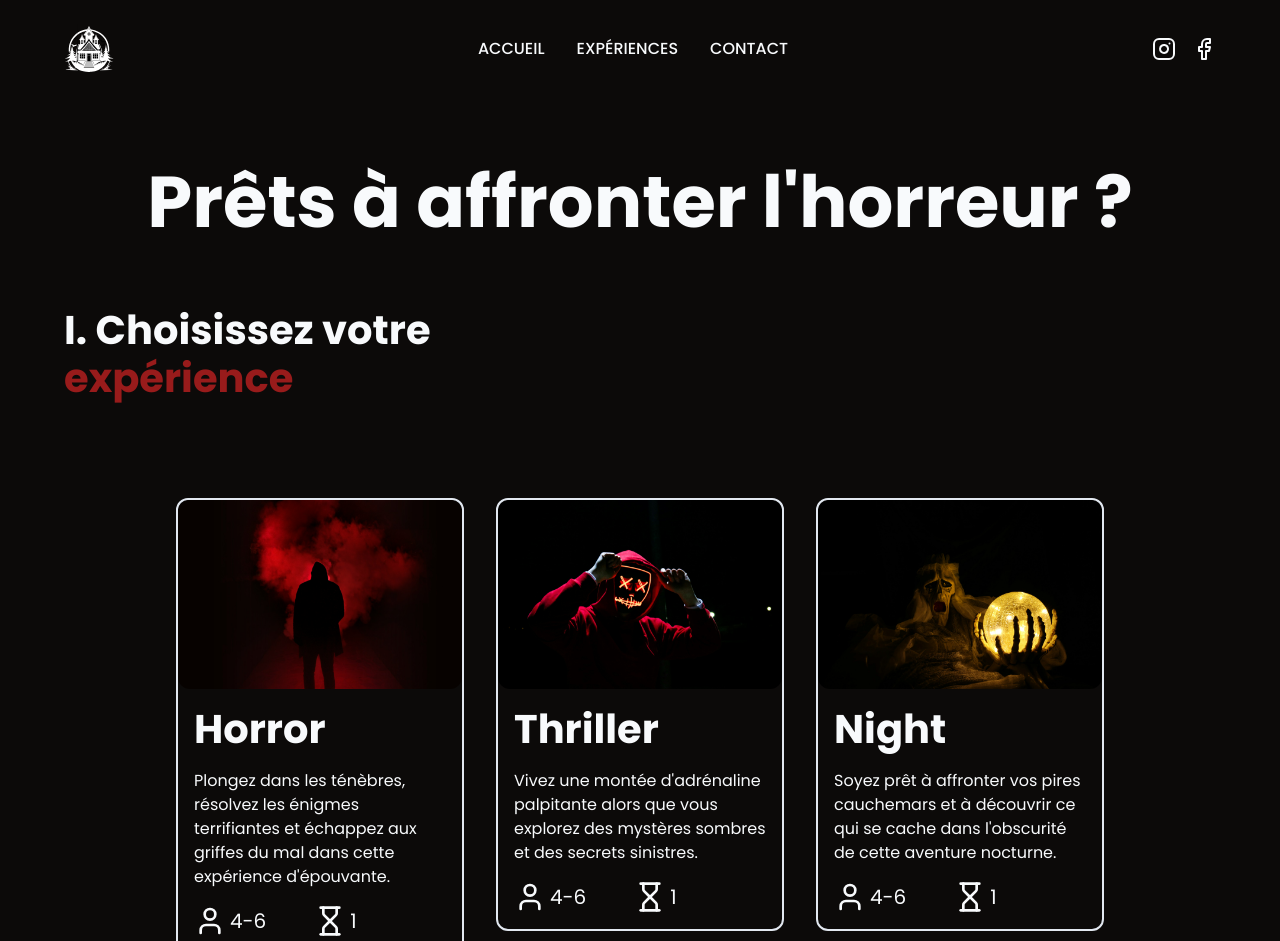
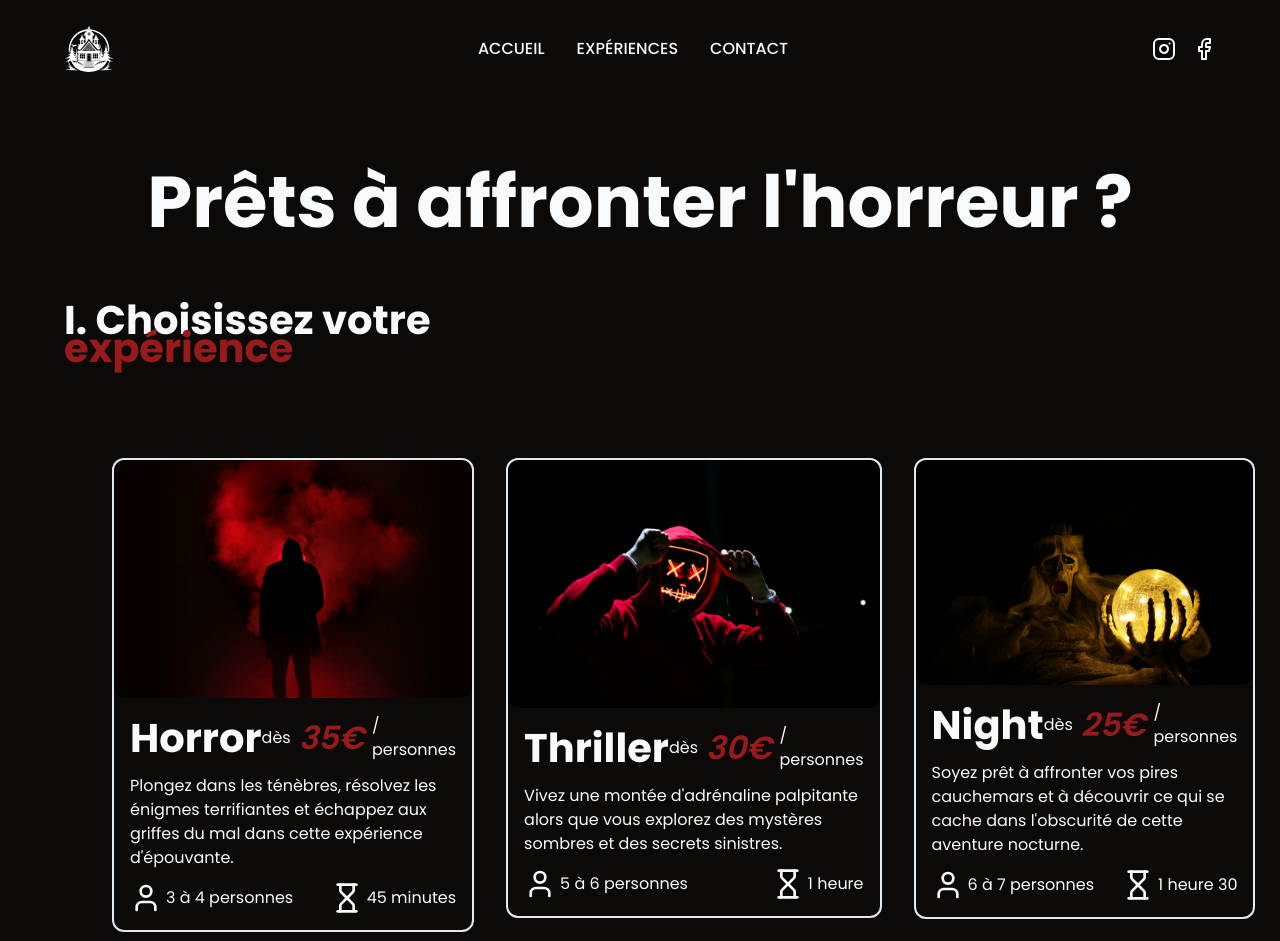
Before and after one commit to SebastienLaurentt/Escape-Game, a Next.js app: page /experiences in a window 1280 px wide. Shown: the top 941 px of the page. Built offline with nearby package versions, Linux system fonts and the light colour scheme.

Commit message:
update content and css (reset price props)

```diff
--- a/app/experiences/page.tsx
+++ b/app/experiences/page.tsx
@@ -26,16 +26,16 @@ const Experiences = () => {
           title="I. Choisissez votre"
           titleHighlight="expérience"
         />
-        <ul className="flex flex-col gap-y-8 lg:flex-row lg:gap-x-8 xl:px-28">
+        <ul className="flex flex-col gap-y-8 lg:flex-row lg:gap-x-8 xl:px-12">
           <li>
             <ExperienceLongerCard
               src={HorrorImg}
               alt="Logo de l'expérience Horror"
               name="Horror"
+              price="35€"
               description="Plongez dans les ténèbres, résolvez les énigmes terrifiantes et échappez aux griffes du mal dans cette expérience d'épouvante."
-              peopleNumber="4-6"
-              duration="1"
-              price="40"
+              peopleNumber="3 à 4 personnes"
+              duration="45 minutes"
               isSelected={selectedCard === "Horror"}
               onClick={() => handleCardClick("Horror")}
             />
@@ -45,10 +45,10 @@ const Experiences = () => {
               src={ThrillerImg}
               alt="Logo de l'expérience Thriller"
               name="Thriller"
+              price="30€"
               description="Vivez une montée d'adrénaline palpitante alors que vous explorez des mystères sombres et des secrets sinistres."
-              peopleNumber="4-6"
-              duration="1"
-              price="40"
+              peopleNumber="5 à 6 personnes"
+              duration="1 heure"
               isSelected={selectedCard === "Thriller"}
               onClick={() => handleCardClick("Thriller")}
             />
@@ -58,10 +58,10 @@ const Experiences = () => {
               src={NightImg}
               alt="Logo de l'expérience Night"
               name="Night"
+              price="25€"
               description="Soyez prêt à affronter vos pires cauchemars et à découvrir ce qui se cache dans l'obscurité de cette aventure nocturne."
-              peopleNumber="4-6"
-              duration="1"
-              price="40"
+              peopleNumber="6 à 7 personnes"
+              duration="1 heure 30"
               isSelected={selectedCard === "Night"}
               onClick={() => handleCardClick("Night")}
             />
--- a/app/globals.css
+++ b/app/globals.css
@@ -50,7 +50,7 @@
     }
 
     h2 {
-      @apply text-xl md:text-3xl leading-8 md:leading-[48px] font-bold mb-4  max-w-[325px] md:max-w-[460px] lg:max-w-[480px];
+      @apply text-xl md:text-3xl  leading-6 md:leading-7 font-bold   max-w-[325px] md:max-w-[460px] lg:max-w-[480px];
     }
 
     h3 {
--- a/components/shared/ExperienceLongerCard.tsx
+++ b/components/shared/ExperienceLongerCard.tsx
@@ -5,6 +5,7 @@ interface ExperienceLongerCardProps {
   src: StaticImageData;
   alt: string;
   name: string;
+  price: string;
   description: string;
   peopleNumber: string;
   duration: string;
@@ -16,6 +17,7 @@ const ExperienceLongerCard = ({
   src,
   alt,
   name,
+  price,
   description,
   peopleNumber,
   duration,
@@ -24,25 +26,33 @@ const ExperienceLongerCard = ({
 }: ExperienceLongerCardProps) => {
   return (
     <div
-      className={`cursor-pointer rounded-xl border-2 ${
+      className={`relative cursor-pointer rounded-xl border-2 ${
         isSelected ? "border-accent" : ""
       }  hover:border-accent`}
       onClick={onClick}
     >
       <Image src={src} alt={alt} className="rounded-xl" />
-      <div className="flex flex-col p-4">
+      <div className="flex flex-col gap-y-3 p-4">
+        <div className="flex flex-row items-center justify-between">
           <h2>{name}</h2>
-        <span className="mb-4">{description}</span>
-        <div className="flex flex-row gap-x-12">
+          <span className="flex flex-row items-center gap-x-2">
+            dès <span className="text-2xl font-semibold italic text-accent"> {price}</span> /
+            personnes{" "}
+          </span>
+        </div>
+
+        <span>{description}</span>
+        <div className="flex flex-row justify-between">
           <div className="flex flex-row items-center gap-x-1">
             <User size={32} />
-            <span className="text-md">{peopleNumber}</span>
+            <span className="text-sm">{peopleNumber}</span>
           </div>
           <div className="flex flex-row items-center gap-x-1">
             <Hourglass size={32} />
-            <span className="text-md">{duration}</span>
+            <span className="text-sm">{duration}</span>
           </div>
-          <div className="flex flex-row items-center justify-between gap-x-1">
+        </div>
+        <div className="absolute right-4 top-4 flex flex-row gap-x-1">
           {isSelected ? (
             <span className="rounded-xl bg-accent px-2 py-1">
               Votre Sélection
@@ -51,7 +61,6 @@ const ExperienceLongerCard = ({
         </div>
       </div>
     </div>
-    </div>
   );
 };
 
```
Lines whose indentation alone changed are shown as unchanged.
